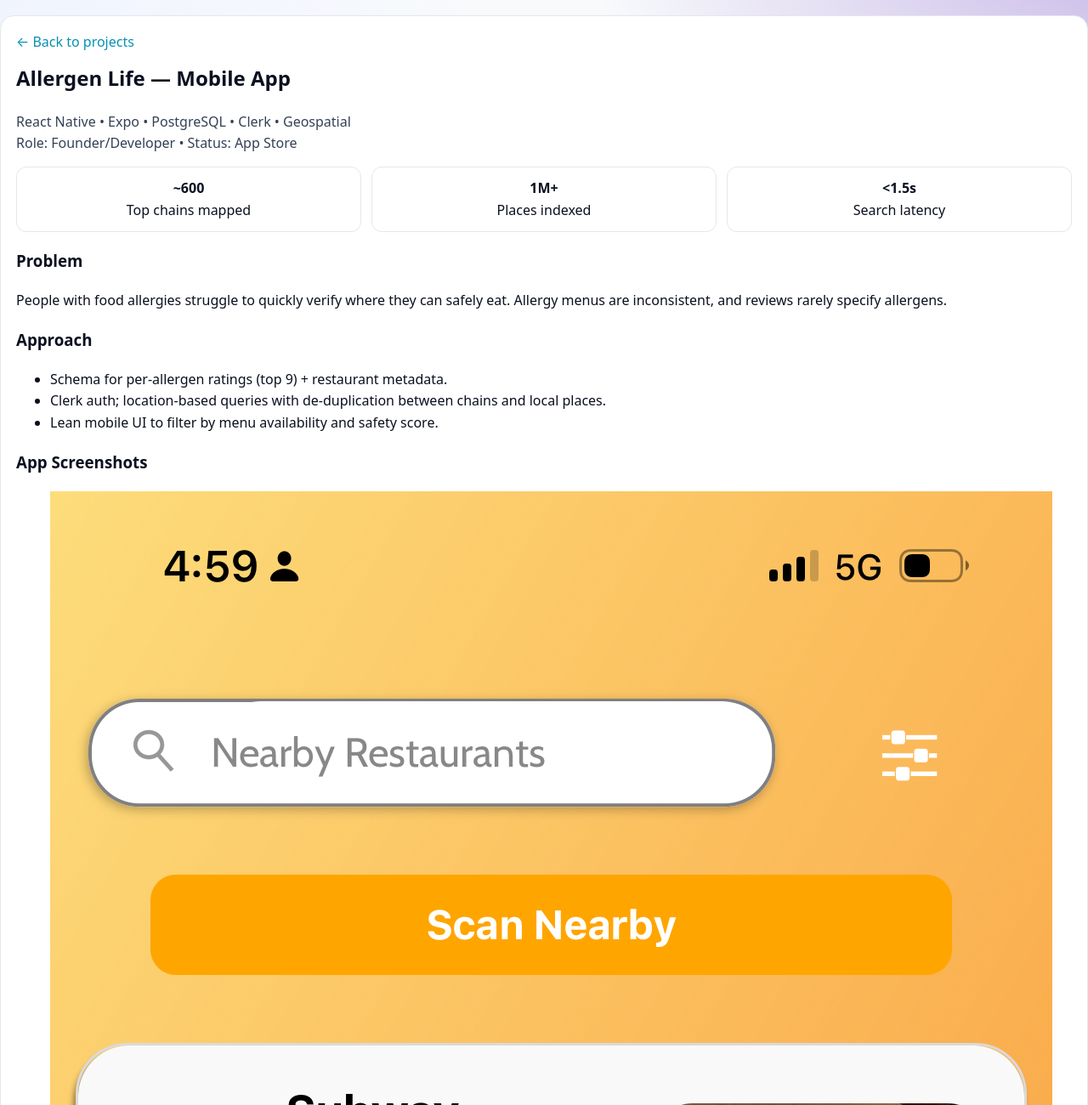
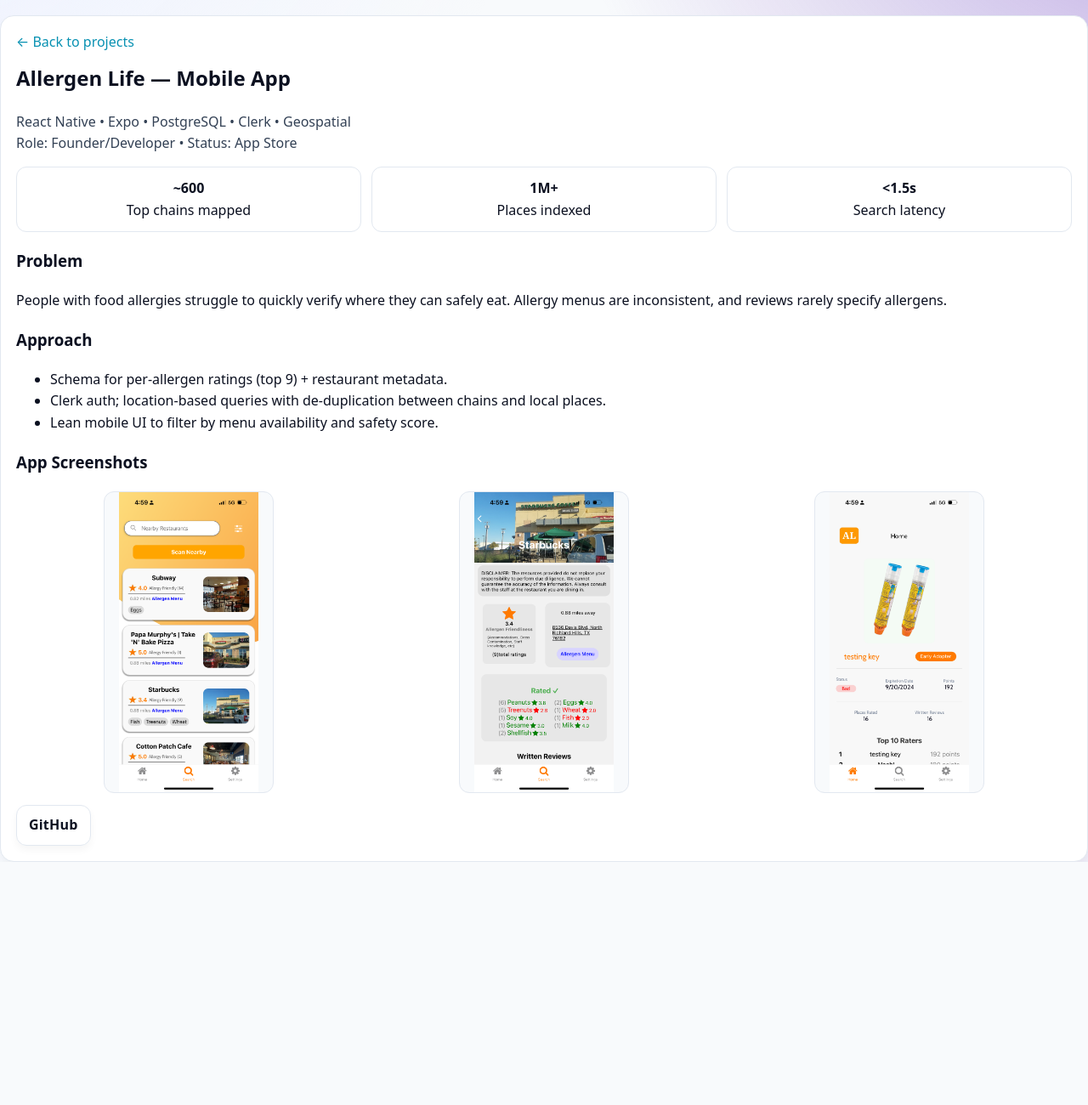
Before and after one commit to nashwort24/website-for-resume, a plain HTML site: page Allergen_Project/Allergen.html in a window 1280 px wide. Shown: the top 1300 px of the page at 85% size. After the commit the page ends 1014 px from the top, so only its background shows below. Drawn offline with Linux system fonts and the light colour scheme.

Commit message:
final try

```diff
--- a/Allergen_Project/Allergen.html
+++ b/Allergen_Project/Allergen.html
@@ -34,12 +34,6 @@
       </ul>
 
       <h3>App Screenshots</h3>
-
-        <figure>
-          <img src="search_screen.png" alt="Search Screen" class="mobile-screenshot" />
-        </figure>
-
-
       <div class="gallery three-col">
         <figure>
           <img src="search_screen.png" alt="Search Screen" class="mobile-screenshot" />
```
